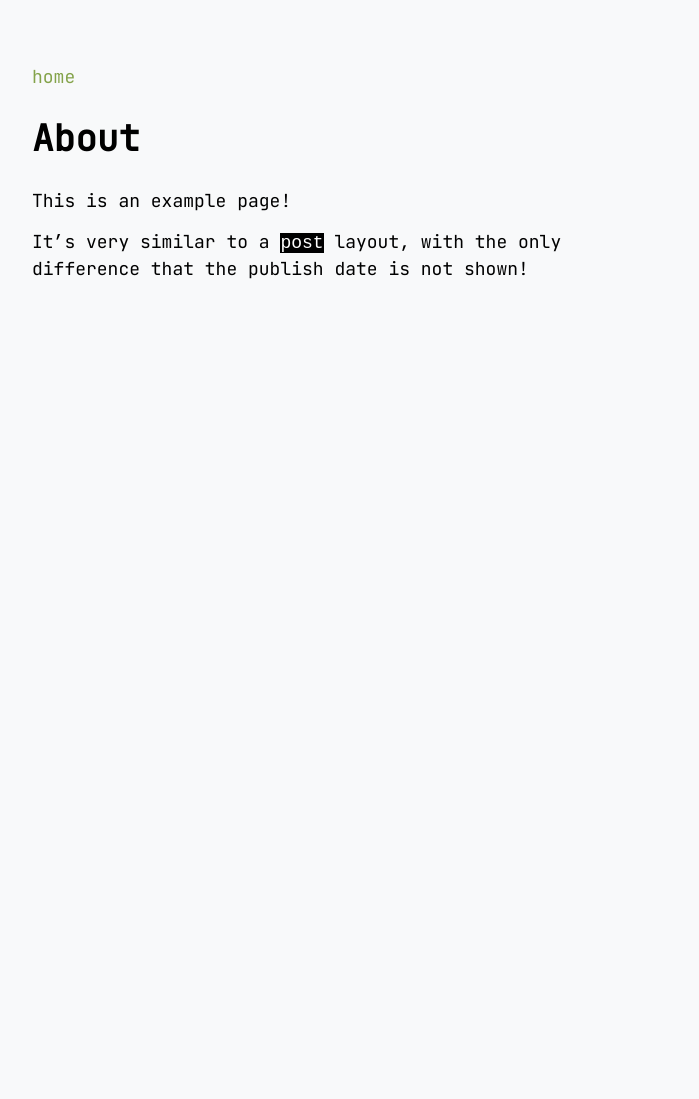
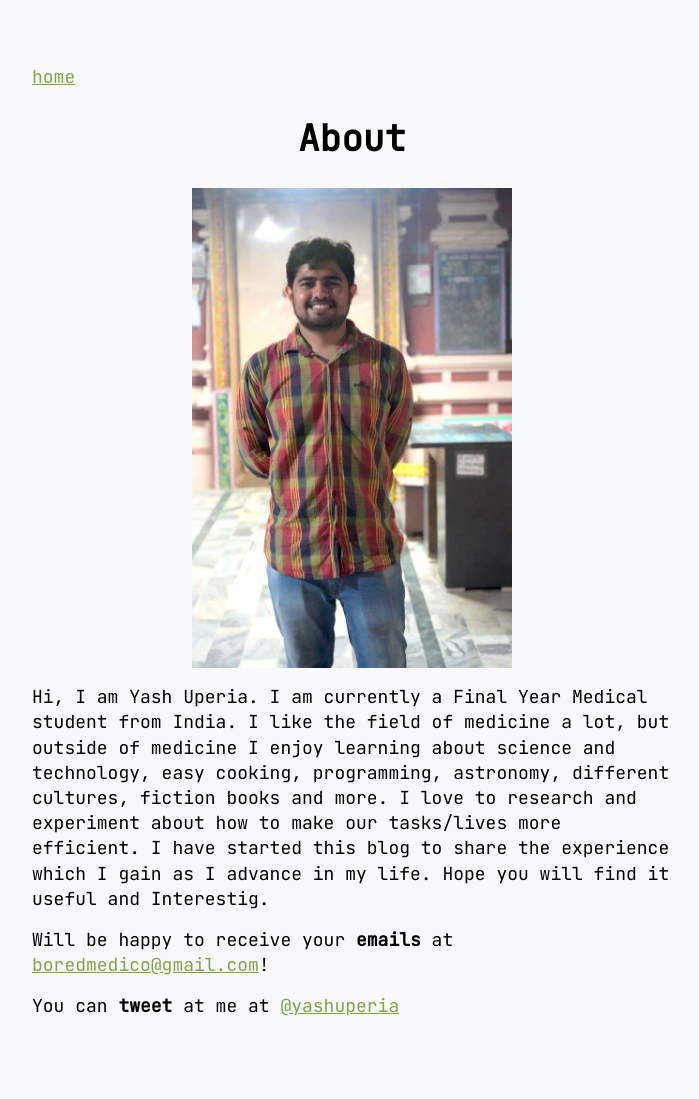
Before and after one commit to yashuperia/boredmedico, a Jekyll site: the page built from about.md, in a window 1280 px wide. Shown: the whole page, without its empty margins (288-987 px from the left). Built offline with Jekyll 4.4.1, drawn with Linux system fonts in a browser that asks for light colours; before the commit the page ends 900 px from its top, so only the background shows below that.

Commit message:
big step for about me

```diff
--- a/_config.yml
+++ b/_config.yml
@@ -1,4 +1,4 @@
-title: Boredmedico Pages # name of the site
+title: BOREDMEDICO PAGES # name of the site
 author: Yash Desai # name of site's author
 email: boredmedico@gmail.com # email of site's author
 url: boredmedico.com # root address of the site
--- a/_sass/no-style-please.scss
+++ b/_sass/no-style-please.scss
@@ -36,11 +36,14 @@ html, body { background: #f8f9fa; }
 html { height: 100%; }
 
 a {
-  text-decoration: none;
   color: #84a34a;
 }
 a:hover {
   color: #336c86;
+}
+
+h1 {
+    text-align: center;
 }
 
 body {
@@ -108,7 +111,7 @@ blockquote {
 }
 
 img {
-  max-width: 100%;
+  max-width: 50%;
   display: block;
   margin: 0 auto;
 }
--- a/about.md
+++ b/about.md
@@ -3,6 +3,10 @@ layout: page
 title: About
 ---
 
-This is an example page!
+![yash uperia casual image](/assets/images/aboutimg.jpg)
 
-It's very similar to a `post` layout, with the only difference that the publish date is not shown!
+Hi, I am Yash Uperia. I am currently a Final Year Medical student from India. I like the field of medicine a lot, but outside of medicine I enjoy learning about science and technology, easy cooking, programming, astronomy, different cultures, fiction books and more. I love to research and experiment about how to make our tasks/lives more efficient. I have started this blog to share the experience which I gain as I advance in my life. Hope you will find it useful and Interestig.
+
+Will be happy to receive your **emails** at [boredmedico@gmail.com]()!
+
+You can **tweet** at me at [@yashuperia]()
```
Also changed, not shown: _posts/2021-06-10-How-to-Build-Your-Credit-Score.md (+2 -1 lines), _screenshots/featured-image.png (deleted), _screenshots/lighthouse-report.png (deleted), _screenshots/page-speed-insights-report.png (deleted), assets/images/aboutimg.jpg (added).
